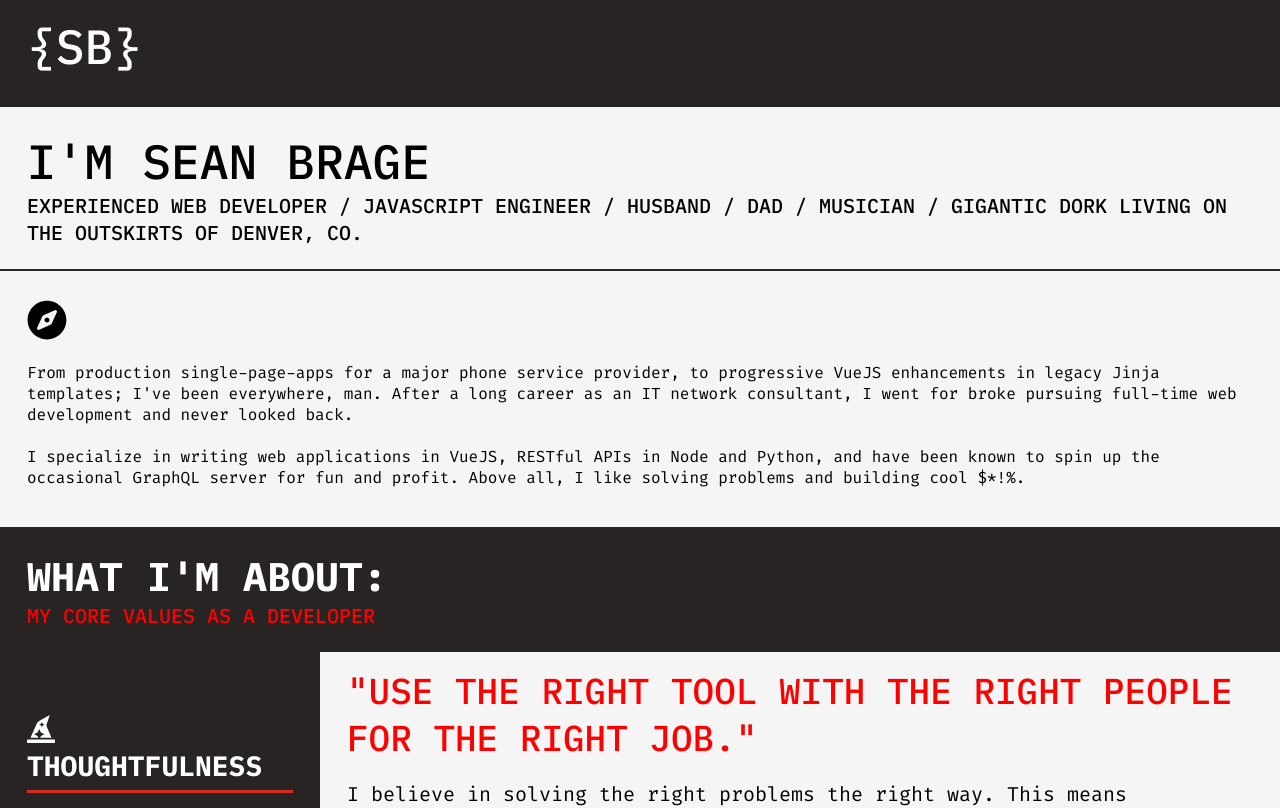
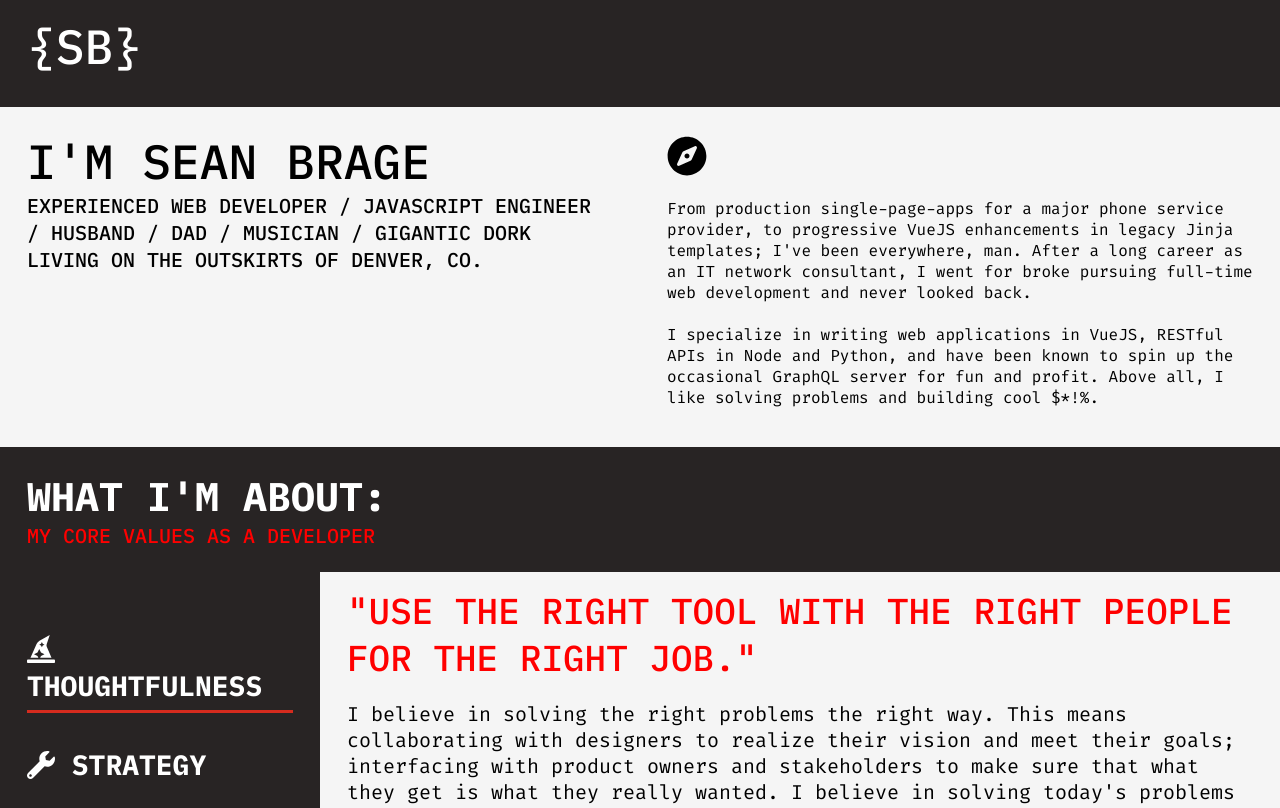
Before and after one commit to bargeruns/seanbragedotcom, a Vue app: page /#/ in a window 1280 px wide. Shown: the top 808 px of the page. Built offline with nearby package versions, Linux system fonts and the light colour scheme.

Commit message:
fix up layout on home page

```diff
--- a/src/components/pages/home/BioText.vue
+++ b/src/components/pages/home/BioText.vue
@@ -30,6 +30,5 @@ export default {
 
 <style lang="scss">
 .bio_text {
-  border-top: 2px solid $black;
 }
 </style>
--- a/src/views/Home.vue
+++ b/src/views/Home.vue
@@ -2,6 +2,7 @@
   <div id="home">
     <PageView>
       <IntroHeader class="appear appear--first"></IntroHeader>
+
       <BioText class="appear appear--second"></BioText>
       <CoreValuesBanner class="appear appear--third"></CoreValuesBanner>
       <CoreValues class="appear appear--fourth"></CoreValues>
@@ -32,15 +33,22 @@ export default {
 </script>
 
 <style lang="scss">
+hr {
+  width: 100%;
+  height: 2px;
+  background-color: $black;
+  grid-column: span 4;
+}
+
 .appear {
   &--first {
     @include fade-in-with-duration(1.5s);
-    grid-column: span 4;
+    grid-column: span 2;
   }
 
   &--second {
     @include fade-in-with-duration(2s);
-    grid-column: span 4;
+    grid-column: span 2;
   }
 
   &--third {
```
